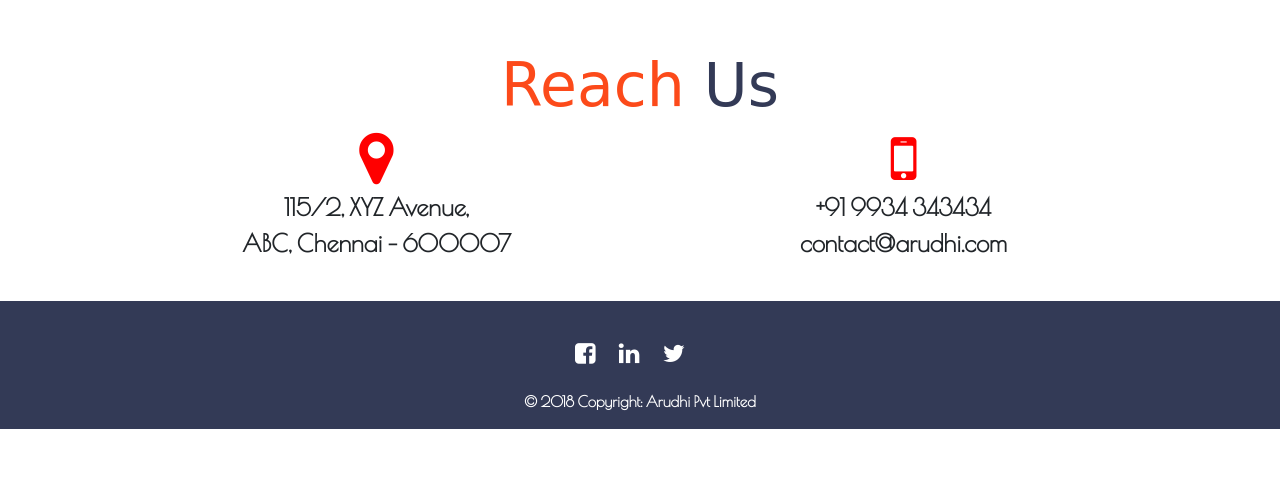
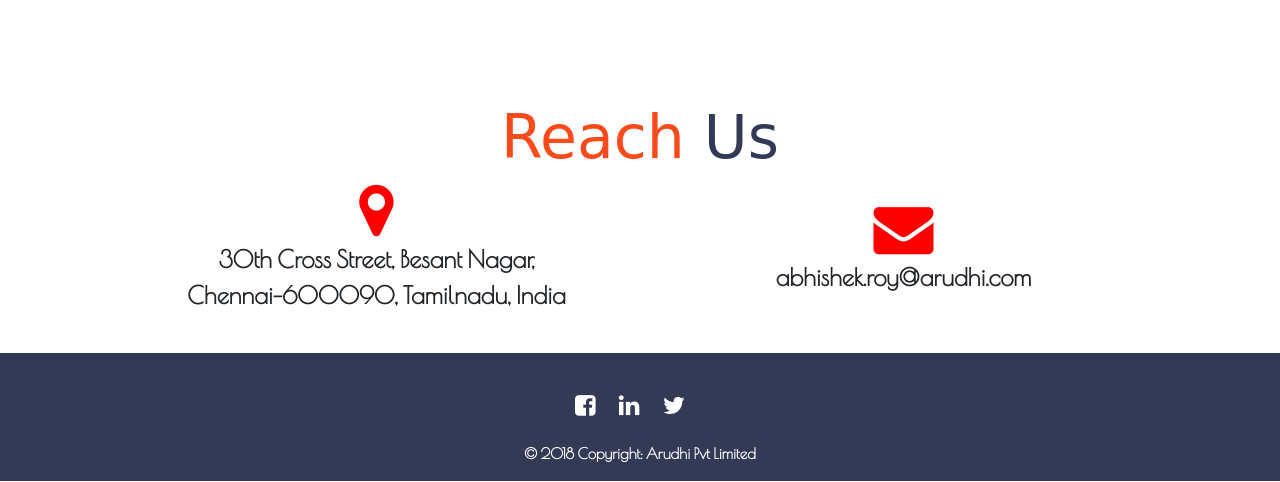
Before and after one commit to riteshrc13/arudhi-web-new, a website: page index.html in a window 1280 px wide. Shown: the part 5261-5743 px from the top of the page. Before the commit the page ends 5691 px from the top, so only its background shows below. Drawn offline with nearby package versions, Linux system fonts and the light colour scheme; a web font is replaced by a local one.

Commit message:
final clean up - 1

```diff
--- a/index.html
+++ b/index.html
@@ -159,6 +159,11 @@
       </div>
     </div>
     </div>
+    <div class="row text-center home-7">
+      <div class="col-md-12 color-orange">
+        <p>However, <span class="color-dark-blue">our services are not limited...<span></p>
+      </div>
+    </div>
   </section>
   <section id="clients">
     <div class="row">
@@ -196,11 +201,11 @@
     <div class="row text-center contact">
       <div class="col-lg-6 address">
         <i class="fa fa-map-marker icon-default"></i><br>
-        <p>115/2, XYZ Avenue,<br>ABC, Chennai - 600007</p>
+        <p>30th Cross Street, Besant Nagar,<br>Chennai-600090, Tamilnadu, India</p>
       </div>
       <div class="col-lg-6 address">
-        <i class="fa fa-mobile icon-default"></i><br>
-        <p>+91 9934 343434<br>contact@arudhi.com</p>
+        <i class="fa fa-envelope icon-default"></i><br>
+        <p>abhishek.roy@arudhi.com</p>
       </div>
     </div>
     <!--<div class="row text-center contact-form">
```
